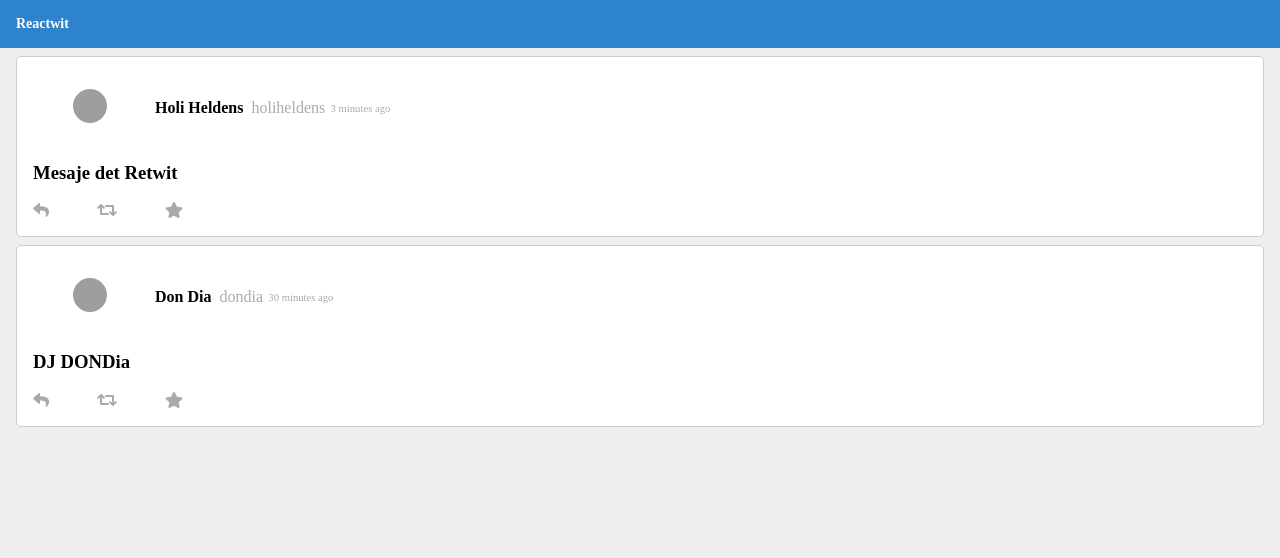
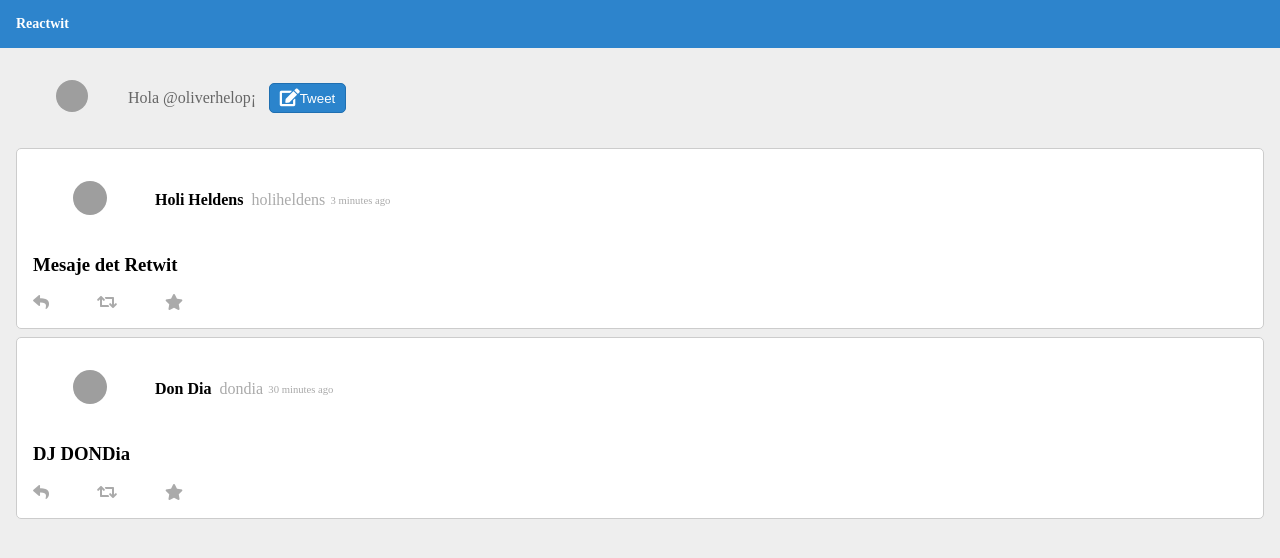
Before and after one commit to Danielcresp/Reactwit, a React app: page / in a window 1280 px wide. Shown: the top 558 px of the page. Built offline with nearby package versions, Linux system fonts and the light colour scheme; grey boxes are pictures that could not be loaded.

Commit message:
Gestion de evento y manejando estado propiedad key

```diff
--- a/package.json
+++ b/package.json
@@ -35,6 +35,7 @@
     "moment": "^2.24.0",
     "normalize-css": "^2.3.1",
     "react": "^16.8.6",
-    "react-dom": "^16.8.6"
+    "react-dom": "^16.8.6",
+    "uuid": "^3.3.2"
   }
 }
--- a/src/components/App/index.jsx
+++ b/src/components/App/index.jsx
@@ -6,11 +6,21 @@ import Header from '../Header'
 import Main from '../Main'
 
 class App extends Component{
+    constructor(){
+        super()
+        this.state={
+            user:{
+                photoURL:'https://pbs.twimg.com/profile_images/933162275879264258/TCVHXlGs_400x400.jpg',
+                email:'oliverhelop@gmail.com',
+                onOpenText: false
+            }
+        }
+    }
     render(){
         return(
             <div>
                 <Header/>
-                <Main/>
+                <Main user={this.state.user}/>
             </div>
         )
     }
--- /dev/null
+++ b/src/components/InputText/index.jsx
@@ -0,0 +1,9 @@
+import React , {Component} from 'react'
+
+class InputText extends Component{
+    render(){
+        return <div>InputText</div>
+    }
+}
+
+export default InputText
--- a/src/components/Main/index.jsx
+++ b/src/components/Main/index.jsx
@@ -1,10 +1,15 @@
 import React,{Component} from 'react'
+import uuid from 'uuid'
 import MessageList from '../MessageList'
+import InputText from '../InputText'
+import ProfileBar from '../ProfileBar'
 class Main extends Component{
     constructor(){
         super()
         this.state={
+            openText:false,
             messages:[{
+                id: uuid.v4(),
                 text: 'Mesaje det Retwit',
                 picture:'https://pbs.twimg.com/profile_images/933162275879264258/TCVHXlGs_400x400.jpg',
                 displayName: 'Holi Heldens',
@@ -12,6 +17,7 @@ class Main extends Component{
                 date:Date.now()-180000
             },
             {
+                id: uuid.v4(),
                 text: 'DJ DONDia',
                 picture:'https://pbs.twimg.com/profile_images/1049771810588385280/zyDdt5IL_400x400.jpg',
                 displayName: 'Don Dia',
@@ -20,9 +26,26 @@ class Main extends Component{
             }]
         }
     }
+    handleOpenText(event){
+        event.preventDefault()
+        this.setState({openText:true})
+    }
+    renderOpenText(){
+        if(this.state.openText){
+            return <InputText/>
+        }
+    }
     render(){
         return (
-            <MessageList messages={this.state.messages}/>
+            <div>
+                <ProfileBar
+                    picture={this.props.user.photoURL}
+                    username={this.props.user.email.split('@')[0]}
+                    onOpenText={this.handleOpenText}
+                />
+                {this.renderOpenText()}
+                <MessageList messages={this.state.messages}/>
+            </div>
         )
     }
 }
--- a/src/components/MessageList/index.jsx
+++ b/src/components/MessageList/index.jsx
@@ -12,7 +12,7 @@ class MessageList extends Component{
                 {this.props.messages.map(msg=> {
                    return (
                     <Message
-                    key={msg.text}
+                    key={msg.id}
                     text={msg.text}
                     picture={msg.picture}
                     displayName={msg.displayName}
--- /dev/null
+++ b/src/components/ProfileBar/index.jsx
@@ -0,0 +1,22 @@
+import React ,{Component}from 'react'
+import styles from './profile-bar.css'
+
+class ProfileBar extends Component{
+    constructor(){
+        super()
+    }
+    render(){
+        return (
+            <div className={styles.root}>
+                <figure>
+                    <img className={styles.avatar} src={this.props.picture}/>
+                </figure>
+                <span className={styles.username}>Hola @{this.props.username}¡</span>
+                <button onClick={this.props.onOpenText} className={styles.button}>
+                    <span className={"fa fa-lg fa-edit"}></span>Tweet
+                </button>
+            </div>
+        )
+    }
+}
+export default ProfileBar;
--- /dev/null
+++ b/src/components/ProfileBar/profile-bar.css
@@ -0,0 +1,22 @@
+.root{
+    display: flex;
+    margin: 1em;
+    align-items: center;
+}
+.avatar{
+    border-radius: 50%;
+    width: 32px;
+    height: 32px;
+}
+.username{
+    color: #666;
+}
+
+.button{
+    background-color: #2b84cc;
+    color: #fff;
+    border: 1px solid #1f6fb1;
+    border-radius: 5px;
+    margin: 0 1em;
+    padding: 0.5em 0.7em;
+}
```
Also changed, not shown: 3 other files (tests, documents, lock files or other folders).
